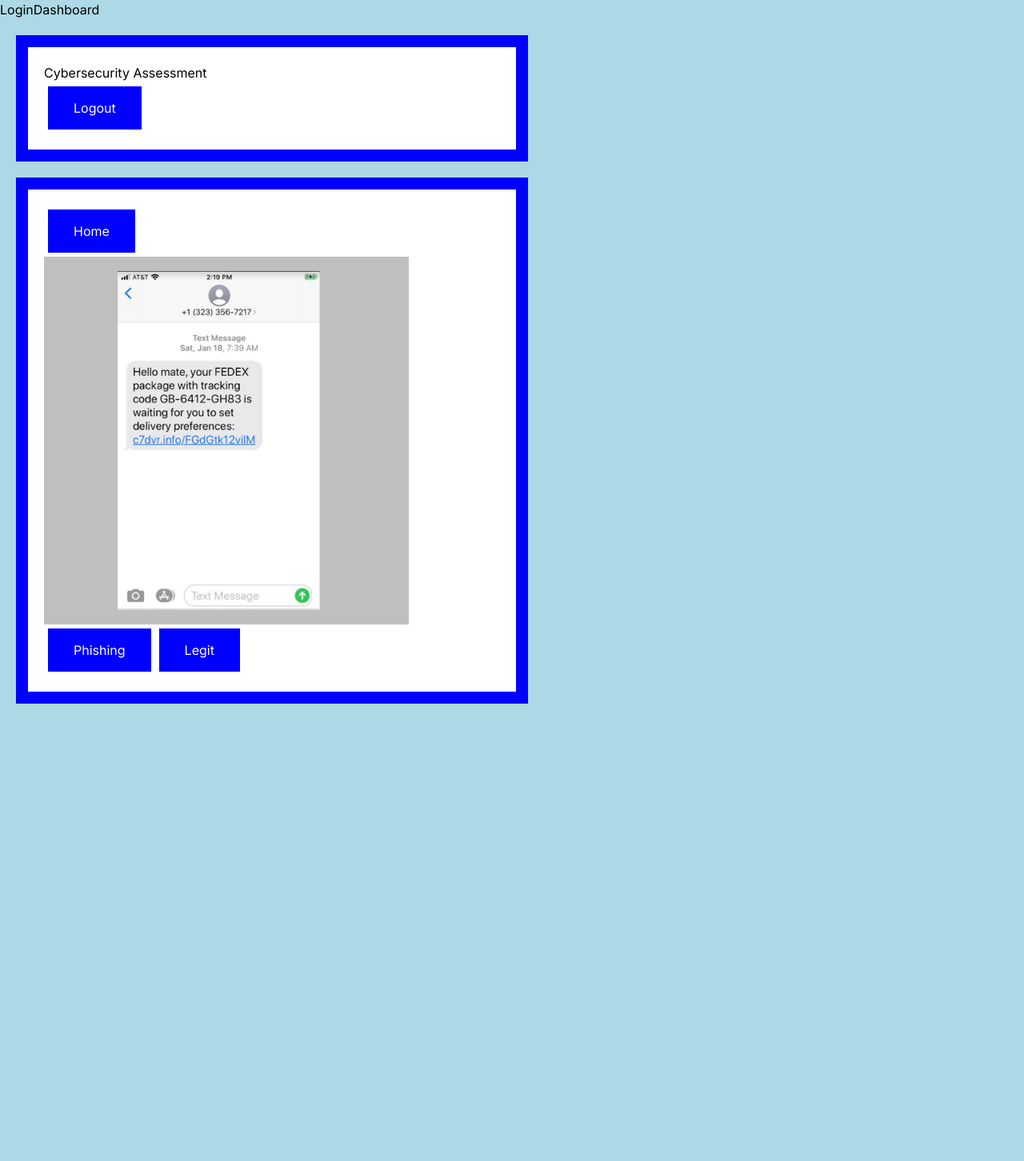
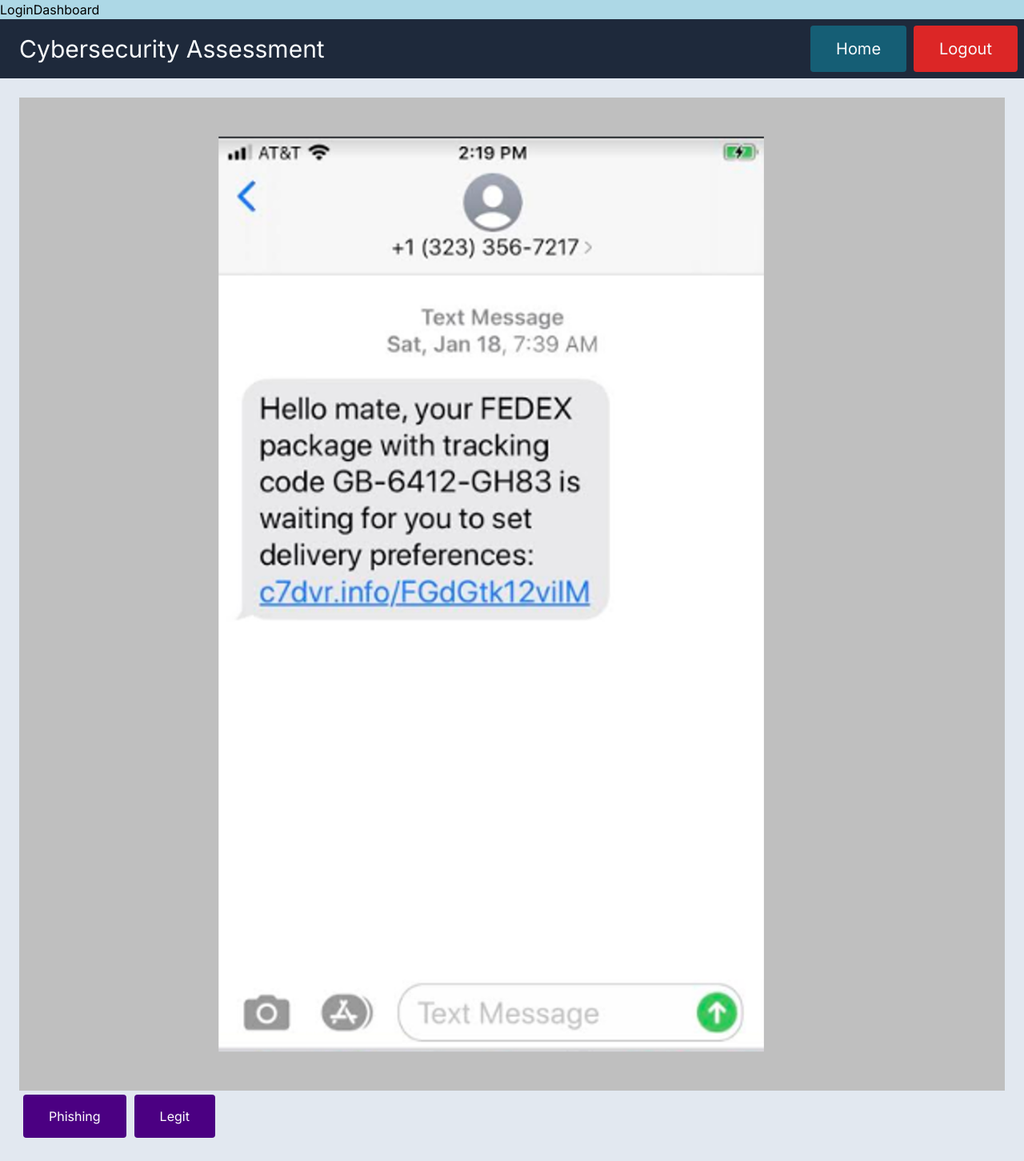
Before and after one commit to cjnnewman/cybersecurityproject-phishing-and-scam-quiz, a Next.js app: page /assessments/texts in a window 1280 px wide. Shown: the whole page at 80% size. Before the commit the page ends 900 px from the top, so only its background shows below. Built offline with nearby package versions, Linux system fonts and the light colour scheme; no server answers.

Commit message:
Updated the styling for the texts assessment.

```diff
--- a/app/assessments/advertisements/page.tsx
+++ b/app/assessments/advertisements/page.tsx
@@ -1,5 +1,5 @@
 "use client"
-const data_json = require('../../../public/data.json');
+import data_json from '../../../public/data.json';
 
 var counter = 0
 var assessment_type = 0
@@ -13,9 +13,9 @@
 
 
   let image_element = document.getElementById("example_image") as HTMLImageElement
-  image_element.src=data_json.AssessmentQuestions[0].ads[counter].location_annotate
+  image_element.src=data_json.AssessmentQuestions.ads[counter].location_annotate
 
-  let phish_value = data_json.AssessmentQuestions[0].ads[counter].phishing
+  let phish_value = data_json.AssessmentQuestions.ads[counter].phishing
 
   // if example is phishing
   if (phish_value == true){
@@ -33,7 +33,7 @@
 }
 
 function next(){
-  if (counter+1 < Object.keys(data_json.AssessmentQuestions[0].ads).length){
+  if (counter+1 < Object.keys(data_json.AssessmentQuestions.ads).length){
 
     // This is where the end assessment would be!
     counter++
@@ -48,7 +48,7 @@
   let continue_button = document.getElementById("continueButton") as HTMLElement
 
   let image_element = document.getElementById("example_image") as HTMLImageElement
-  image_element.src=data_json.AssessmentQuestions[0].ads[counter].location
+  image_element.src=data_json.AssessmentQuestions.ads[counter].location
 
   // reset CSS
   phish_button.style.background="blue"
--- a/app/assessments/emails/page.tsx
+++ b/app/assessments/emails/page.tsx
@@ -1,5 +1,5 @@
 "use client"
-const data_json = require('../../../public/data.json');
+import data_json from '../../../public/data.json';
 
 var counter = 0
 var assessment_type = 0
@@ -13,9 +13,9 @@
 
 
   let image_element = document.getElementById("example_image") as HTMLImageElement
-  image_element.src=data_json.AssessmentQuestions[0].emails[counter].location_annotate
+  image_element.src=data_json.AssessmentQuestions.emails[counter].location_annotate
 
-  let phish_value = data_json.AssessmentQuestions[0].emails[counter].phishing
+  let phish_value = data_json.AssessmentQuestions.emails[counter].phishing
 
   // if example is phishing
   if (phish_value == true){
@@ -33,7 +33,7 @@
 }
 
 function next(){
-  if (counter+1 < Object.keys(data_json.AssessmentQuestions[0].emails).length){
+  if (counter+1 < Object.keys(data_json.AssessmentQuestions.emails).length){
 
     // This is where the end assessment would be!
     counter++
@@ -48,7 +48,7 @@
   let continue_button = document.getElementById("continueButton") as HTMLElement
 
   let image_element = document.getElementById("example_image") as HTMLImageElement
-  image_element.src=data_json.AssessmentQuestions[0].emails[counter].location
+  image_element.src=data_json.AssessmentQuestions.emails[counter].location
 
   // reset CSS
   phish_button.style.background="blue"
--- a/app/assessments/texts/page.tsx
+++ b/app/assessments/texts/page.tsx
@@ -1,5 +1,5 @@
 "use client"
-const data_json = require('../../../public/data.json');
+import data_json from '../../../public/data.json';
 
 var counter = 0
 var assessment_type = 0
@@ -13,9 +13,9 @@
 
 
   let image_element = document.getElementById("example_image") as HTMLImageElement
-  image_element.src=data_json.AssessmentQuestions[1].texts[counter].location_annotate
+  image_element.src=data_json.AssessmentQuestions.texts[counter].location_annotate
 
-  let phish_value = data_json.AssessmentQuestions[1].texts[counter].phishing
+  let phish_value = data_json.AssessmentQuestions.texts[counter].phishing
 
   // if example is phishing
   if (phish_value == true){
@@ -33,7 +33,7 @@
 }
 
 function next(){
-  if (counter+1 < Object.keys(data_json.AssessmentQuestions[1].texts).length){
+  if (counter+1 < Object.keys(data_json.AssessmentQuestions.texts).length){
 
     // This is where the end assessment would be!
     counter++
@@ -48,7 +48,7 @@
   let continue_button = document.getElementById("continueButton") as HTMLElement
 
   let image_element = document.getElementById("example_image") as HTMLImageElement
-  image_element.src=data_json.AssessmentQuestions[1].texts[counter].location
+  image_element.src=data_json.AssessmentQuestions.texts[counter].location
 
   // reset CSS
   phish_button.style.background="blue"
@@ -60,29 +60,26 @@
 
 export default function Home() {
   return (
-    <main>
+    <main className={"bg-slate-200"}>
 
-      <div id="topBar" className="div1">
-        <h1>Cybersecurity Assessment</h1>
+      <div id="topBar" className={""}>
+        <h1 className={""}>Cybersecurity Assessment</h1>
+        <Link href="/home">
+            <button className={"bg-cyan-800 hover:bg-cyan-700"}>Home</button>
+        </Link>
         <Link href="/">
-          <button>Logout</button>
+          <button className={"bg-red-600 hover:bg-red-500 mr-2"}>Logout</button>
         </Link>
       </div>
 
-      <div>
-          <div id="questionBox" className="div1">
-
-            <Link href="/home">
-              <button>Home</button>
-            </Link>
-
-            <img id="example_image" src="/texts/text1.png"></img>
-
-            <button id="phishButton" onClick={testButtonPress}>Phishing</button>
-
-            <button id="legitButton" onClick={testButtonPress}>Legit</button>
-
-            <button id="continueButton" className ="buttonHidden" onClick={next}>Continue</button>
+      <div className={"assessment-body"}>
+          <div id="questionBox" className={""}>
+            <img id="example_image" src="/texts/text1.png" className={"flex-auto"}></img>
+            <div className={"assessment-buttons sm:flex-row"}>
+                <button id="phishButton" onClick={testButtonPress} className={""}>Phishing</button>
+                <button id="legitButton" onClick={testButtonPress} className={""}>Legit</button>
+                <button id="continueButton" className ="buttonHidden" onClick={next}>Continue</button>
+            </div>
 
 
           </div>
--- a/app/globals.css
+++ b/app/globals.css
@@ -4,6 +4,49 @@
 
 body {
     background-color: lightblue;
+  }
+
+  #topBar {
+    display: flex;
+    flex-direction: row;
+    color: rgb(248 250 252);
+    background: rgb(30 41 59);
+  }
+
+  #topBar h1 {
+    flex-grow: 1;
+    vertical-align: middle;
+    align-self: center;
+    margin-left: 1.5rem;
+    font-size: 1.875rem;
+    line-height: 2.25rem;
+  }
+
+  #topBar button {
+    margin-top: 0.5rem;
+    margin-bottom: 0.5rem;
+    margin-left: 0.25rem;
+    border-radius: 0.25rem;
+    font-size: 1.25rem;
+    line-height: 1.75rem;
+  }
+
+  .assessment-body {
+    border-radius: 0.25rem;
+    padding: 0;
+    margin: 0;
+  }
+
+  #questionBox {
+    padding: 1.5rem;
+    display: flex;
+    flex-direction: column;
+  }
+
+  .assessment-buttons {
+    display: flex;
+    flex-direction: column;
+    flex-grow: 1;
   }
 
   .div1 {
@@ -23,7 +66,8 @@
   }
 
   img {
-    width: 80%;
+    max-width: 100%;
+    flex-grow: initial;
   }
 
   #myDIV {
@@ -41,14 +85,21 @@
   button {
     animation: none 2;
     border: none;
-    background-color: blue;
-    color: white;
+    border-radius: 0.25rem;
     padding: 15px 32px;
     margin: 5px;
     text-align: center;
     text-decoration: none;
-    display: inline-block;
     font-size: 16px;
+  }
+
+  .assessment-buttons button {
+    background-color: indigo;
+    color: white;
+  }
+
+  button:hover {
+    background-color: rgb(106, 63, 136);
   }
 
   .buttonHidden {
--- a/public/data.json
+++ b/public/data.json
@@ -1,5 +1,5 @@
 {
-    "AssessmentQuestions":[{
+    "AssessmentQuestions":{
         "emails":[
             {
                 "location": "/emails/email1.png",
@@ -97,5 +97,4 @@
             }
         ]
     }
-    ]
 }
```
Lines whose indentation alone changed are shown as unchanged.
